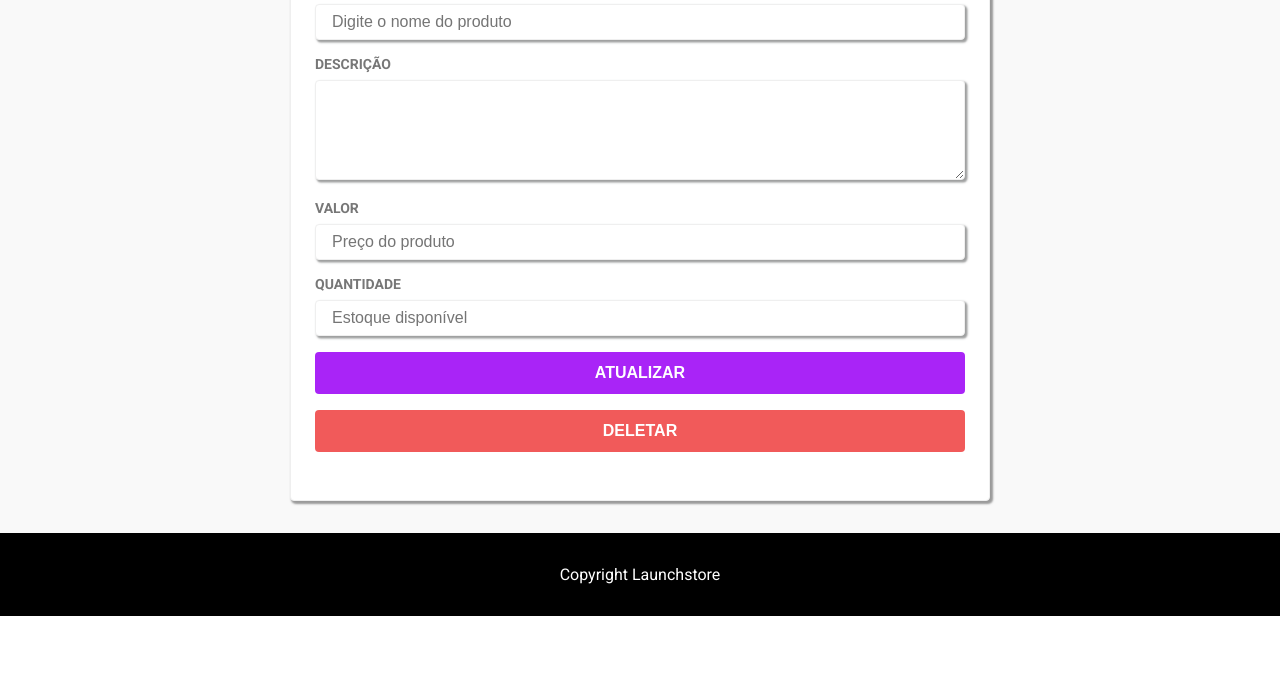
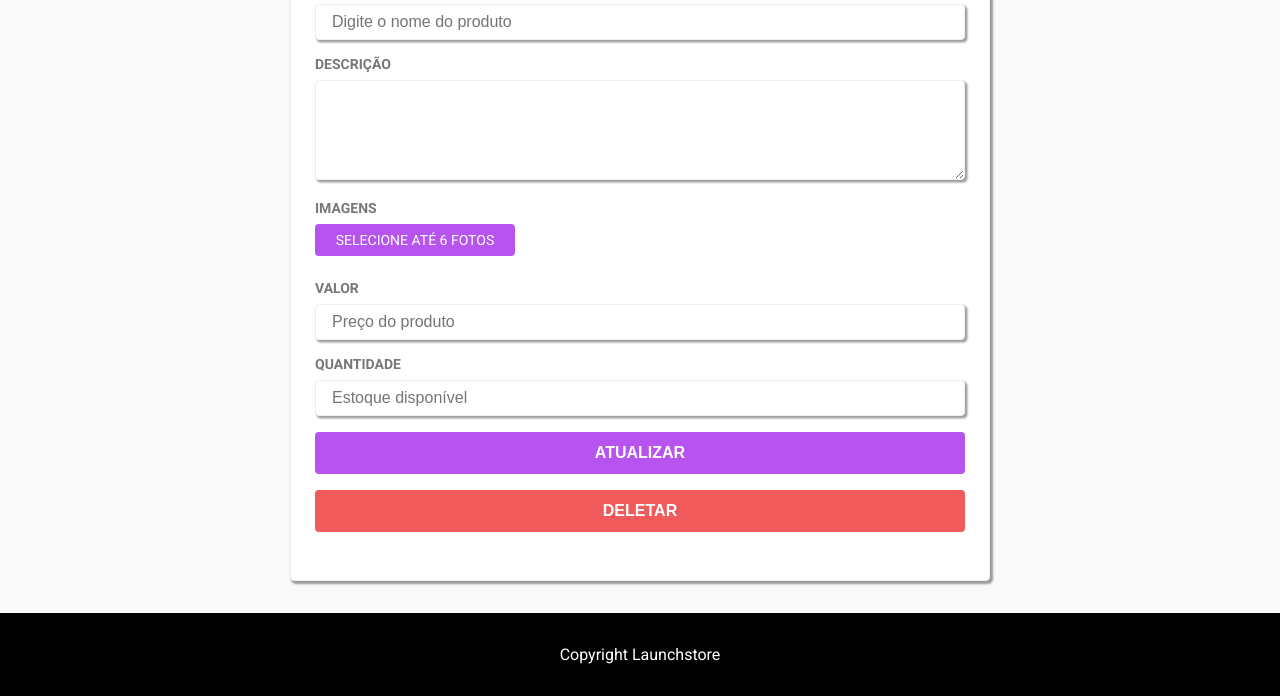
Before and after one commit to esklotz/-curso-launchbase-rocketseat-modulo06, a Node server app: template src/app/views/products/edit.njk in a window 1280 px wide. Shown: the part 326-1022 px from the top of the page. Before the commit the page ends 942 px from the top, so only its background shows below. Run offline with Node 20, Linux system fonts and the light colour scheme; the template is opened without the code that fills it, so the values that code supplies are empty.

Commit message:
Projeto Launchstore gerado no modulo 06 do curso da Rocketseat

```diff
--- a/public/scripts.js
+++ b/public/scripts.js
@@ -13,3 +13,50 @@ const Mask = {
         }).format(value/100)
     }
 }
+
+const PhotosUpload = {
+    preview: document.querySelector('#photos-preview').appendChild(div),
+    uploadLimit: 6,
+    handleFileInput(event) {
+        const {files : fileList} = event.target
+
+        if(PhotosUpload.hasLimit(event)) return
+
+        Array.from(fileList).forEach(file => {
+            const reader = new FileReader()
+
+            reader.onload = () => {
+                const image = new Image()
+                image.src = String(reader.result)
+
+                const div = PhotosUpload.getContainer(image)
+                PhotosUpload.preview.appendChild(div)
+            }
+
+            reader.readAsDataURL(file)
+        })
+    },
+    hasLimit(event) {
+        const {uploadLimit} = PhotosUpload
+
+        if (fileList.length > uploadLimit) {
+            alert(`Envie no máximo ${uploadLimit} fotos!`)
+            event.preventDefault()
+            return true
+        }
+
+        return false
+    },
+    getContainer(image) {
+        const div = document.createElement('div')
+                div.classList.add('photo')
+
+                div.onclick = () => alert('Remover foto')
+
+                div.appendChild(image)
+
+                return div
+    }
+
+
+}
--- a/public/styles.css
+++ b/public/styles.css
@@ -2,7 +2,7 @@
 
 :root {
     --primary-color: #fd951f;
-    --secondary-color: #a228e9;
+    --secondary-color: #b754f0;
 }
 
 * {
@@ -56,7 +56,7 @@ body{
 }
 
 .button.edit {
-    background-color: #a924f7;
+    background-color: var(--secondary-color);
 }
 
 .button.delete {
@@ -221,3 +221,50 @@ form .item span {
     text-transform: uppercase;
     font-size: 12px;
 }
+
+/* Photos Upload */
+
+form .item #photos-upload {
+    position: relative;
+    display: block;
+    overflow: hidden;
+    width: 200px;
+}
+
+form .item #photos-upload p {
+    padding: 8px 16px;
+    border-radius: 4px;
+    box-shadow: 0 2px 2px -6px #333;
+    background-color: var(--secondary-color);
+    color:white;
+    width: 100%;
+    text-align: center;
+    text-transform: uppercase;
+    font-size: 14px;
+}
+
+form .item #photos-input {
+    position: absolute;
+    top: 0;
+    left: 0;
+    display: block;
+    overflow: hidden;
+    width: 100%;
+    height: 100%;
+    opacity: 0;
+    cursor: pointer;
+}
+
+form .item #photos-preview {
+    display: grid;
+    grid-template-columns: repeat(6, 1fr);
+    grid-gap: 8px;
+    width: 100%;
+    margin: 8px 0;
+}
+
+form .item #photos-preview img {
+    width: 100%;
+    height: 100%;
+    object-fit: cover;
+}
--- a/src/app/views/products/fields.njk
+++ b/src/app/views/products/fields.njk
@@ -29,7 +29,24 @@
         </div>
 </div>
 
-{# campo de foto #}
+<div class="item">
+    <div> Imagens </div>
+        <div>
+            <div id="photos-upload">
+                <input
+                    id="photos-input"
+                    type="file"
+                    name="photos"
+                    multiple
+                    accept="image/*"
+                    onchange="PhotosUpload.handleFileInput(event)"
+                >
+                    <p> Selecione até 6 fotos </p>
+            </div>
+            <div id="photos-preview"> </div>
+
+        </div>
+</div>
 
 <div class="item">
     <div> Valor </div>
```
